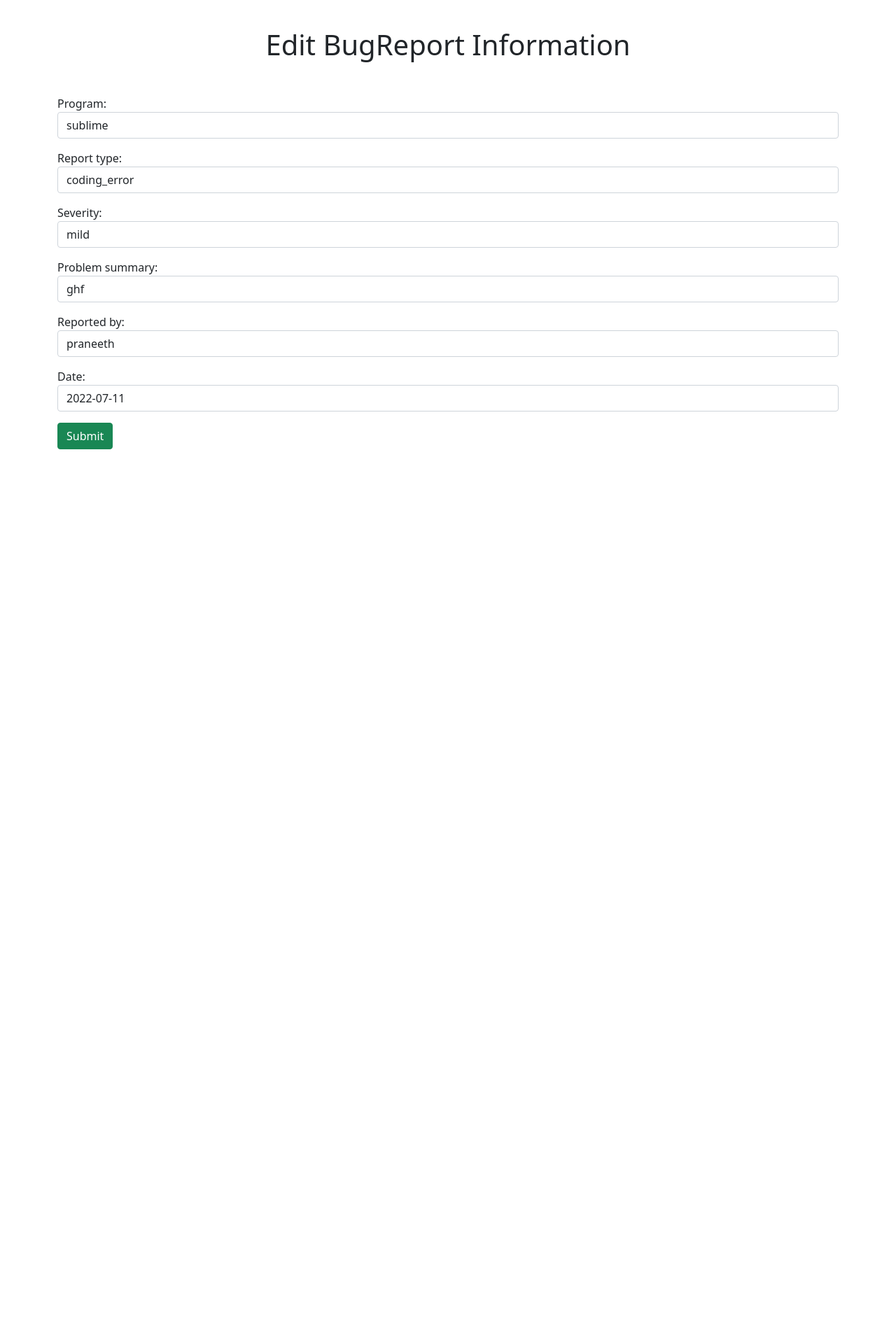
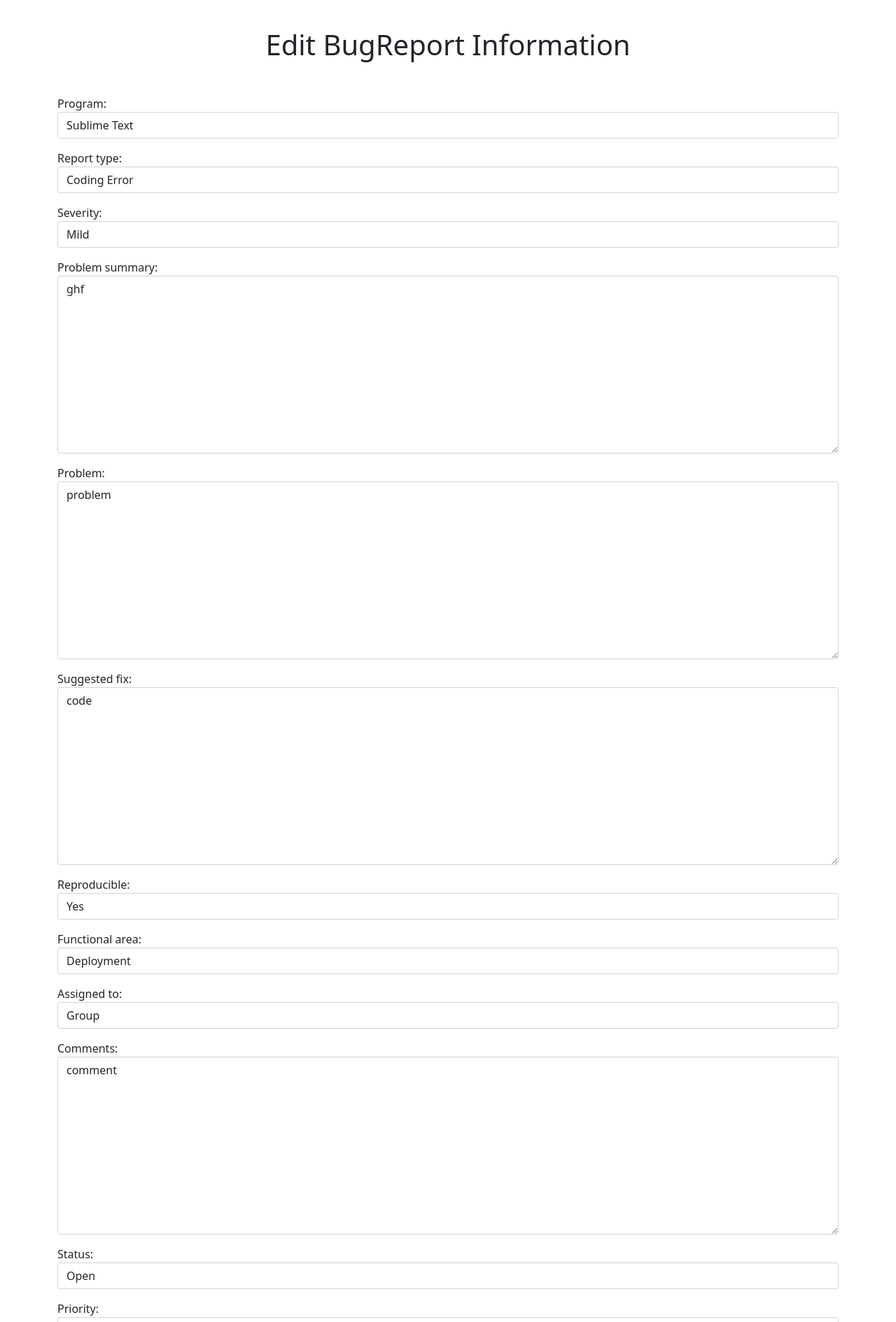
Before and after one commit to praneethr1000/Software-Test-And-Verification, a Django app: page /edit/2 in a window 1280 px wide. Shown: the top 1889 px of the page at 70% size. Before the commit the page ends 642 px from the top, so only its background shows below. Run offline with Django 4.2, Linux system fonts and the light colour scheme; data comes from the database, SQL or seed files in the repository; both versions use the stored data as it was after the commit.

Commit message:
Added all the searchable fileds

```diff
--- a/bughound/bugtracker/forms.py
+++ b/bughound/bugtracker/forms.py
@@ -7,13 +7,33 @@ class BugReportForm(ModelForm):
     class Meta:
         model = Bugtracker
 
-        fields = ('program', 'report_type', 'severity', 'problem_summary', 'reported_by', 'date')
+        # TODO: 2. Update the new field here
+        fields = ('program', 'report_type', 'severity', 'problem_summary', 'problem', 'suggested_fix', 'reproducible',
+                  'functional_area', 'assigned_to', 'comments', 'status', 'priority', 'resolution', 'resolution_version',
+                  'resolved_by', 'resolved_date', 'tested_by', 'tested_date', 'treated_as_deferred', 'reported_by',
+                  'date')
 
         widgets = {
-            'program': forms.TextInput(attrs={'class': 'form-control', 'placeholder': 'Program'}),
-            'report_type': forms.TextInput(attrs={'class': 'form-control', 'placeholder': 'Report Type'}),
-            'severity': forms.TextInput(attrs={'class': 'form-control', 'placeholder': 'Severity'}),
-            'problem_summary': forms.TextInput(attrs={'class': 'form-control', 'placeholder': 'Problem Summary'}),
-            'reported_by': forms.TextInput(attrs={'class': 'form-control', 'placeholder': 'Reported By'}),
+            'program': forms.Select(attrs={'class': 'form-control', 'placeholder': 'Program'}),
+            'report_type': forms.Select(attrs={'class': 'form-control', 'placeholder': 'Report Type'}),
+            'severity': forms.Select(attrs={'class': 'form-control', 'placeholder': 'Severity'}),
+            'problem_summary': forms.Textarea(attrs={'class': 'form-control', 'placeholder': 'Problem Summary'}),
+            # TODO: 3. Update the new field here
+            'problem': forms.Textarea(attrs={'class': 'form-control', 'placeholder': 'Problem'}),
+            'suggested_fix': forms.Textarea(attrs={'class': 'form-control', 'placeholder': 'Suggested Fix'}),
+            'reproducible': forms.TextInput(attrs={'class': 'form-control', 'placeholder': 'Reproducible (Y/N)'}),
+            'functional_area' : forms.Select(attrs={'class': 'form-control', 'placeholder': 'Functional Area'}),
+            'assigned_to' : forms.Select(attrs={'class': 'form-control', 'placeholder': 'Assigned To'}),
+            'comments' : forms.Textarea(attrs={'class': 'form-control', 'placeholder': 'Comments'}),
+            'status' : forms.Select(attrs={'class': 'form-control', 'placeholder': 'Status'}),
+            'priority' : forms.Select(attrs={'class': 'form-control', 'placeholder': 'Priority'}),
+            'resolution' : forms.Select(attrs={'class': 'form-control', 'placeholder': 'Resolution'}),
+            'resolution_version' : forms.Select(attrs={'class': 'form-control', 'placeholder': 'Resolution Version'}),
+            'resolved_by' : forms.Select(attrs={'class': 'form-control', 'placeholder': 'Resolved By'}),
+            'resolved_date' : forms.TextInput(attrs={'class': 'form-control', 'placeholder': 'Resolved Date'}),
+            'tested_by' : forms.Select(attrs={'class': 'form-control', 'placeholder': 'Tested By'}),
+            'tested_date' : forms.TextInput(attrs={'class': 'form-control', 'placeholder': 'Tested Date'}),
+            'treated_as_deferred' : forms.TextInput(attrs={'class': 'form-control', 'placeholder': 'Deferred (Y/N)'}),
+            'reported_by': forms.Select(attrs={'class': 'form-control', 'placeholder': 'Reported By'}),
             'date': forms.TextInput(attrs={'class': 'form-control', 'placeholder': 'Date'}),
         }
--- a/bughound/bugtracker/models.py
+++ b/bughound/bugtracker/models.py
@@ -32,15 +32,100 @@ reported_by = (
     ('shruthi', 'Shruthi'),
 )
 
+functional_area = (
+    ('database', 'Database'),
+    ('network', 'Network'),
+    ('application', 'Application'),
+    ('front_end', 'Front End'),
+    ('deployment', 'Deployment'),
+    ('fatal', 'Fatal'),
+)
+
+assigned_to = (
+    ('group', 'Group'),
+    ('manager', 'Manager'),
+)
+
+status = (
+    ('open', 'Open'),
+    ('closed', 'Closed'),
+    ('resolved', 'Resolved'),
+)
+
+priority = (
+    ('Fix immediately', 'Immediately - 1'),
+    ('Fix as soon as possible', 'ASAP - 2'),
+    ('Fix before next milestone', 'Before Next Milestone - 3'),
+    ('Fix before release', 'Before Release - 4'),
+    ('Fix if possible', 'If Possible - 5'),
+    ('Optional', 'Optional - 6'),
+)
+
+resolution = (
+    ('pending', 'Pending'),
+    ('fixed', 'Fixed'),
+    ('irreproducible', 'Irreproducible'),
+    ('deferred', 'Deferred'),
+    ('as designed', 'As Designed'),
+    ('cannot be fixed', 'Cannot be fixed'),
+    ('withdrawn by reported', 'Withdrawn by Reporter'),
+    ('need more info', 'Need More Info'),
+    ('disagree with suggestion', 'Disagree with Suggestion'),
+)
+
+resolution_version = (
+    ('Fix immediately', 'Immediately'),
+    ('Fix as soon as possible', 'ASAP'),
+    ('Fix before next milestone', 'Before Next Milestone'),
+    ('Fix before release', 'Before Release'),
+    ('Fix if possible', 'If Possible'),
+    ('Optional', 'Optional'),
+)
+
+resolved_by = (
+    ('Fix immediately', 'Immediately'),
+    ('Fix as soon as possible', 'ASAP'),
+    ('Fix before next milestone', 'Before Next Milestone'),
+    ('Fix before release', 'Before Release'),
+    ('Fix if possible', 'If Possible'),
+    ('Optional', 'Optional'),
+)
+
+tested_by = (
+    ('Fix immediately', 'Immediately'),
+    ('Fix as soon as possible', 'ASAP'),
+    ('Fix before next milestone', 'Before Next Milestone'),
+    ('Fix before release', 'Before Release'),
+    ('Fix if possible', 'If Possible'),
+    ('Optional', 'Optional'),
+)
+
 
 # Create your models here.
 class Bugtracker(models.Model):
     program = models.CharField(max_length=20, choices=program_choices, default='vscode')
     report_type = models.CharField(max_length=20, choices=report_type, default='coding_error')
     severity = models.CharField(max_length=20, choices=severity, default='mild')
-    problem_summary = models.TextField()
+    problem_summary = models.TextField(default='summary')
+    # TODO: 1. Update the new field here
+    problem = models.TextField(default='problem')
+    suggested_fix = models.TextField(default='code')
+    reproducible = models.TextField(default='NO')
+    functional_area = models.CharField(max_length=20, choices=functional_area, default='database')
+    assigned_to = models.CharField(max_length=20, choices=assigned_to, default='default')
+    comments = models.TextField(default='comment')
+    status = models.CharField(max_length=20, choices=status, default='open')
+    priority = models.CharField(max_length=100, choices=priority, default='optional')
+    resolution = models.CharField(max_length=100, choices=resolution, default='pending')
+    resolution_version = models.CharField(max_length=100, choices=resolution_version, default='1.0')
+    resolved_by = models.CharField(max_length=100, choices=resolved_by, default='abc@bughound.com')
+    resolved_date = models.DateField(default='2022-07-15')
+    tested_by = models.CharField(max_length=100, choices=tested_by, default='abc@bughound.com')
+    tested_date = models.DateField(default='2022-07-15')
+    treated_as_deferred = models.TextField(default='NO')
+
     reported_by = models.CharField(max_length=20, choices=reported_by, default='praneeth')
-    date = models.DateField()
+    date = models.DateField(default='2022-07-15')
     id = models.AutoField(primary_key=True)
 
     def __str__(self):
```
Also changed, not shown: bughound/bugtracker/templates/bugtracker/list.html (+32 -0 lines), bughound/db.sqlite3.
